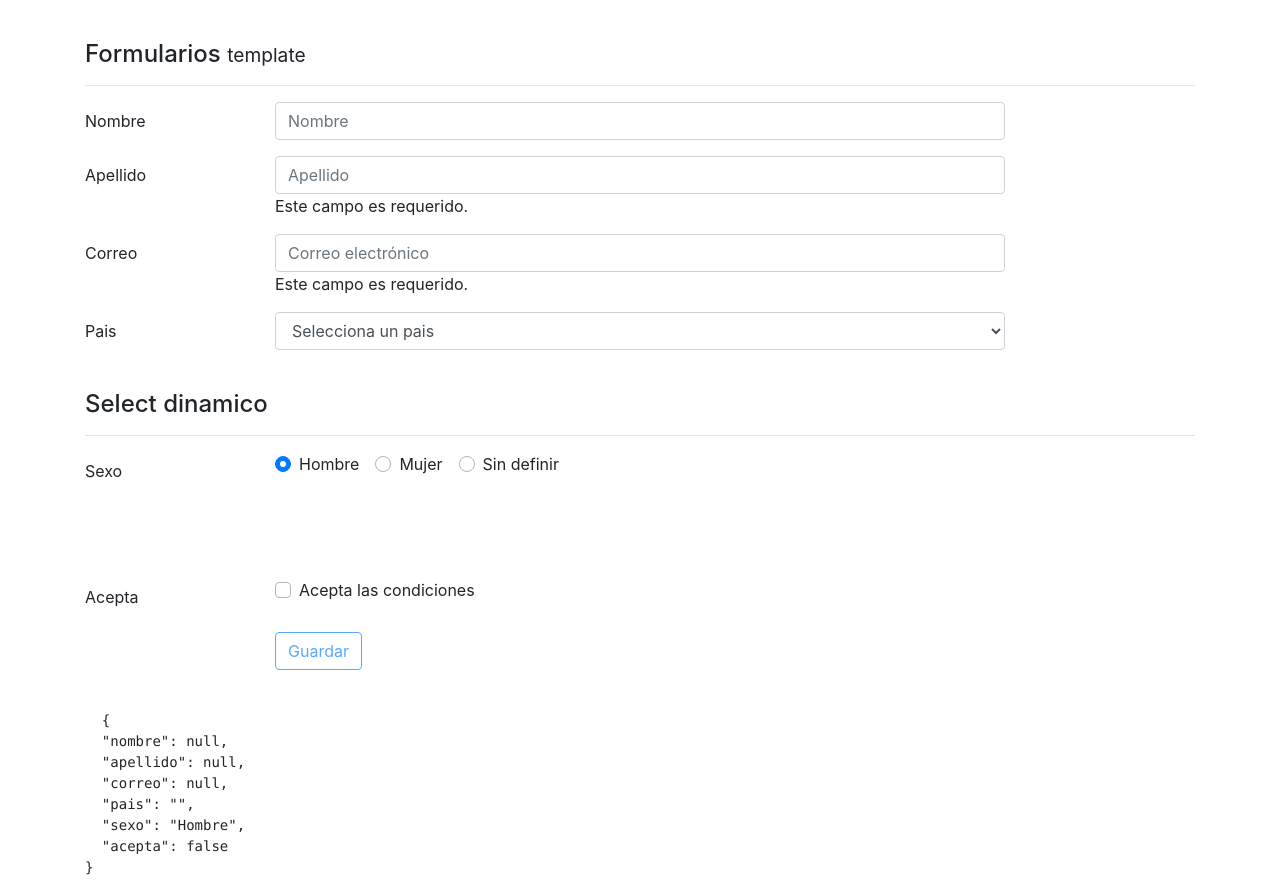
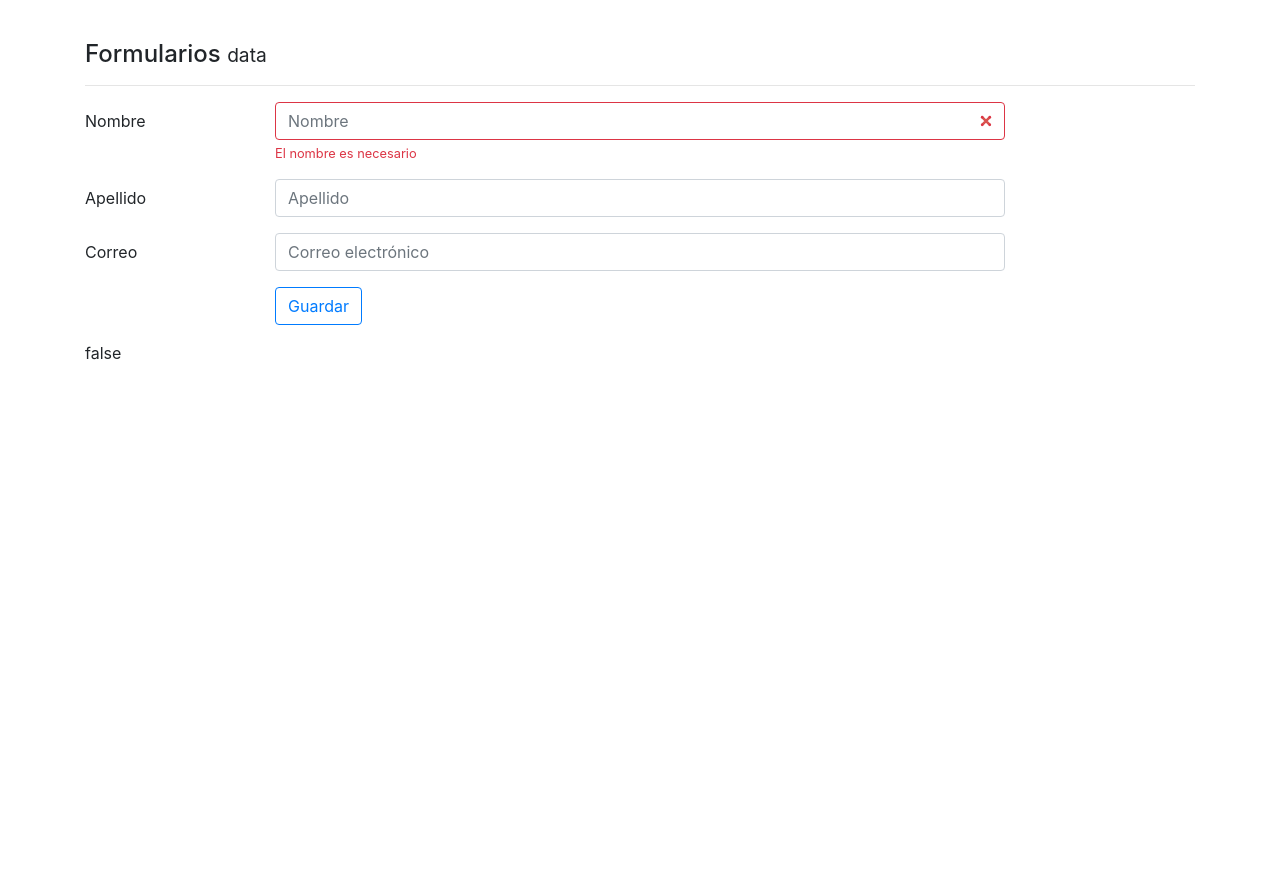
Before and after one commit to dtoledoz0207/App-Formularios, an Angular app: page / in a window 1280 px wide. After the commit the page ends 800 px from the top, so only its background shows below. Built offline with nearby package versions, Linux system fonts and the light colour scheme.

Commit message:
DataCompoment-inputsValues-inputsValidations-Added

```diff
--- a/src/app/app.component.html
+++ b/src/app/app.component.html
@@ -1,5 +1,6 @@
 <div class="container main-container">
 
-  <app-template></app-template>
+  <!--app-template></app-template-->
+  <app-data></app-data>
 
 </div>
--- a/src/app/app.module.ts
+++ b/src/app/app.module.ts
@@ -1,6 +1,6 @@
 import { BrowserModule } from '@angular/platform-browser';
 import { NgModule } from '@angular/core';
-import {FormsModule} from '@angular/forms';
+import {FormsModule, ReactiveFormsModule} from '@angular/forms';
 
 import { AppComponent } from './app.component';
 import { TemplateComponent } from './components/template/template.component';
@@ -14,7 +14,8 @@
   ],
   imports: [
     BrowserModule,
-    FormsModule
+    FormsModule,
+    ReactiveFormsModule
   ],
   providers: [],
   bootstrap: [AppComponent]
--- a/src/app/components/data/data.component.html
+++ b/src/app/components/data/data.component.html
@@ -1,6 +1,6 @@
 <h4>Formularios <small>data</small></h4>
 <hr>
-<form>
+<form  [formGroup]="forma" (ngSubmit)="guardarCambios()">
 
   <div>
 
@@ -9,8 +9,18 @@
       <div class="col-8">
 
         <input class="form-control"
+              [ngClass]="{'is-invalid': forma.get('nombre').invalid}"
                type="text"
-               placeholder="Nombre">
+               placeholder="Nombre"
+               formControlName="nombre">
+
+        <div *ngIf="forma.controls['nombre'].errors?.required" class="invalid-feedback">
+          El nombre es necesario
+        </div>
+        <div *ngIf="forma.controls['nombre'].errors?.minlength" class="invalid-feedback">
+          Por lo menos 3 caracteres
+        </div>
+
       </div>
     </div>
 
@@ -20,7 +30,8 @@
 
         <input class="form-control"
                type="text"
-               placeholder="Apellido">
+               placeholder="Apellido"
+               formControlName="apellido">
       </div>
     </div>
 
@@ -32,7 +43,8 @@
 
       <input class="form-control"
              type="email"
-             placeholder="Correo electrónico">
+             placeholder="Correo electrónico"
+             formControlName="correo">
     </div>
   </div>
 
@@ -47,4 +59,7 @@
     </div>
   </div>
 
+
+  {{forma.valid}}
+
 </form>
--- a/src/app/components/data/data.component.ts
+++ b/src/app/components/data/data.component.ts
@@ -1,15 +1,37 @@
-import { Component, OnInit } from '@angular/core';
+import { Component } from '@angular/core';
+import {FormGroup, FormControl, Validators} from '@angular/forms';
 
 @Component({
   selector: 'app-data',
   templateUrl: './data.component.html',
   styles: []
 })
-export class DataComponent implements OnInit {
+export class DataComponent {
 
-  constructor() { }
+  forma:FormGroup;
 
-  ngOnInit() {
-  }
+  constructor() {
+
+    this.forma = new FormGroup({
+      'nombre': new FormControl('', [
+                                      Validators.required,
+                                      Validators.minLength(3)
+                                    ]
+                                ),
+      'apellido': new FormControl('', Validators.required),
+      'correo': new FormControl('', [
+                                      Validators.required,
+                                      Validators.pattern("[a-z0-9._%+-]+@[a-z0-9.-]+\.[a-z]{2,3}$")]
+                                )
+    })
+
+   }
+
+
+   guardarCambios(){
+     console.log(this.forma.value);
+     console.log(this.forma);
+   }
+
 
 }
```
